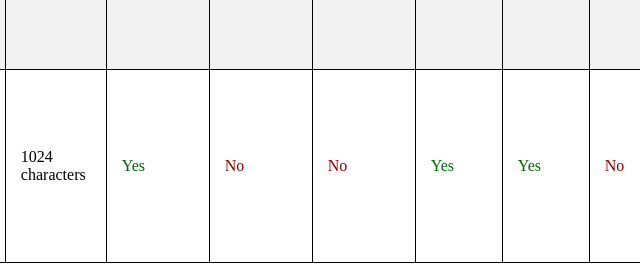
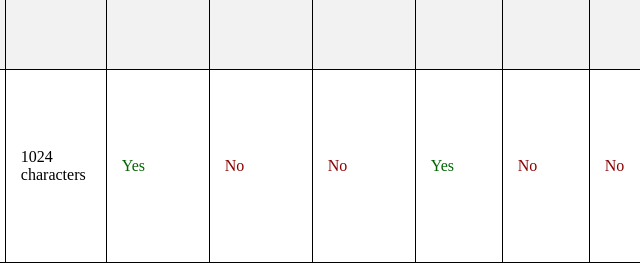
Before and after one commit to Spuds0588/LLMComparisonTable, a plain HTML site: page Table.html in a window 1280 px wide. Shown: the part 953-1221 px from the top of the page, 640-1280 px from the left. Drawn offline with Linux system fonts and the light colour scheme.

Commit message:
Update Table.html

```diff
--- a/Table.html
+++ b/Table.html
@@ -137,7 +137,7 @@ tr:nth-child(even) {
     <td class="no">No</td>
     <td class="no">No</td>
     <td class="yes">Yes</td>
-    <td class="yes">Yes</td>
+    <td class="no">No</td>
     <td class="no">No</td>
     <td class="no">No</td>
   </tr>
```
